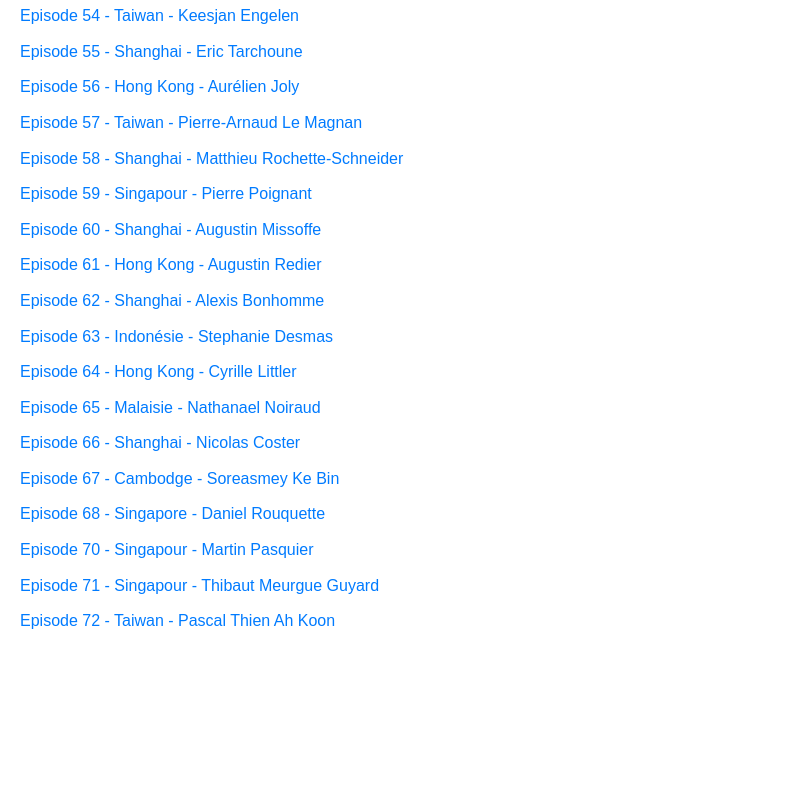
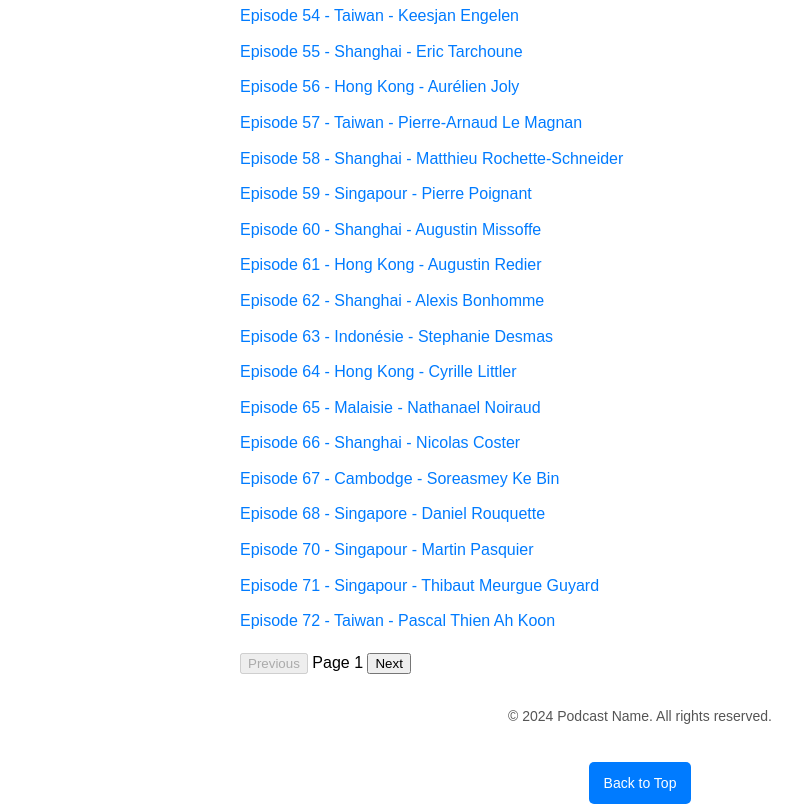
Before and after one commit to rseghier/sesameasie, a plain HTML site: page index.html in a window 1280 px wide. Shown: the part 1835-2639 px from the top of the page, without its empty margins (0-810 px from the left). Before the commit the page ends 2489 px from the top, so only its background shows below. Drawn offline with Linux system fonts and the light colour scheme.

Commit message:
Update index.html
adding chatgpt options : search...

```diff
--- a/index.html
+++ b/index.html
@@ -9,9 +9,12 @@
       font-family: Arial, sans-serif;
       line-height: 1.6;
       margin: 20px;
+      max-width: 800px;
+      margin: 0 auto;
     }
     h1 {
       color: #333;
+      text-align: center;
     }
     ul {
       list-style: none;
@@ -26,6 +29,32 @@
     }
     a:hover {
       text-decoration: underline;
+    }
+    #search {
+      width: 100%;
+      padding: 10px;
+      margin-bottom: 20px;
+      font-size: 16px;
+      border: 1px solid #ccc;
+      border-radius: 4px;
+    }
+    .footer {
+      text-align: center;
+      margin-top: 30px;
+      font-size: 14px;
+      color: #555;
+    }
+    .back-to-top {
+      display: inline-block;
+      margin-top: 20px;
+      padding: 10px 15px;
+      background-color: #007bff;
+      color: #fff;
+      text-decoration: none;
+      border-radius: 5px;
+    }
+    .back-to-top:hover {
+      background-color: #0056b3;
     }
   </style>
 </head>
@@ -101,5 +130,73 @@
     <li><a href="72-taiwan-pascal-thien-ah-koon-avocat-faire-profil-bas-s-intégrer-laisser-venir.html">Episode 72 - Taiwan - Pascal Thien Ah Koon</a></li>
     <!-- Add more links as needed -->
   </ul>
+
+  <!-- Pagination -->
+  <div class="pagination">
+    <button onclick="prevPage()">Previous</button>
+    <span id="page-number">Page 1</span>
+    <button onclick="nextPage()">Next</button>
+  </div>
+
+  <!-- Footer -->
+  <div class="footer">
+    <p>&copy; 2024 Podcast Name. All rights reserved.</p>
+    <a href="#" class="back-to-top" onclick="scrollToTop()">Back to Top</a>
+  </div>
+
+  <script>
+    // Search Functionality
+    function filterEpisodes() {
+      const query = document.getElementById('search').value.toLowerCase();
+      const items = document.querySelectorAll('#episode-list li');
+      items.forEach(item => {
+        const text = item.textContent.toLowerCase();
+        item.style.display = text.includes(query) ? '' : 'none';
+      });
+    }
+
+    // Back to Top Functionality
+    function scrollToTop() {
+      window.scrollTo({ top: 0, behavior: 'smooth' });
+    }
+
+    // Pagination Functionality
+    const itemsPerPage = 10;
+    let currentPage = 1;
+
+    function showPage(page) {
+      const items = document.querySelectorAll('#episode-list li');
+      const totalItems = items.length;
+      const totalPages = Math.ceil(totalItems / itemsPerPage);
+      document.getElementById('page-number').textContent = `Page ${page}`;
+
+      items.forEach((item, index) => {
+        item.style.display = index >= (page - 1) * itemsPerPage && index < page * itemsPerPage ? '' : 'none';
+      });
+
+      // Disable buttons if necessary
+      document.querySelector('.pagination button:first-child').disabled = page === 1;
+      document.querySelector('.pagination button:last-child').disabled = page === totalPages;
+    }
+
+    function prevPage() {
+      if (currentPage > 1) {
+        currentPage--;
+        showPage(currentPage);
+      }
+    }
+
+    function nextPage() {
+      const totalItems = document.querySelectorAll('#episode-list li').length;
+      const totalPages = Math.ceil(totalItems / itemsPerPage);
+      if (currentPage < totalPages) {
+        currentPage++;
+        showPage(currentPage);
+      }
+    }
+
+    // Initialize
+    document.addEventListener('DOMContentLoaded', () => showPage(1));
+  </script>
 </body>
 </html>
```
